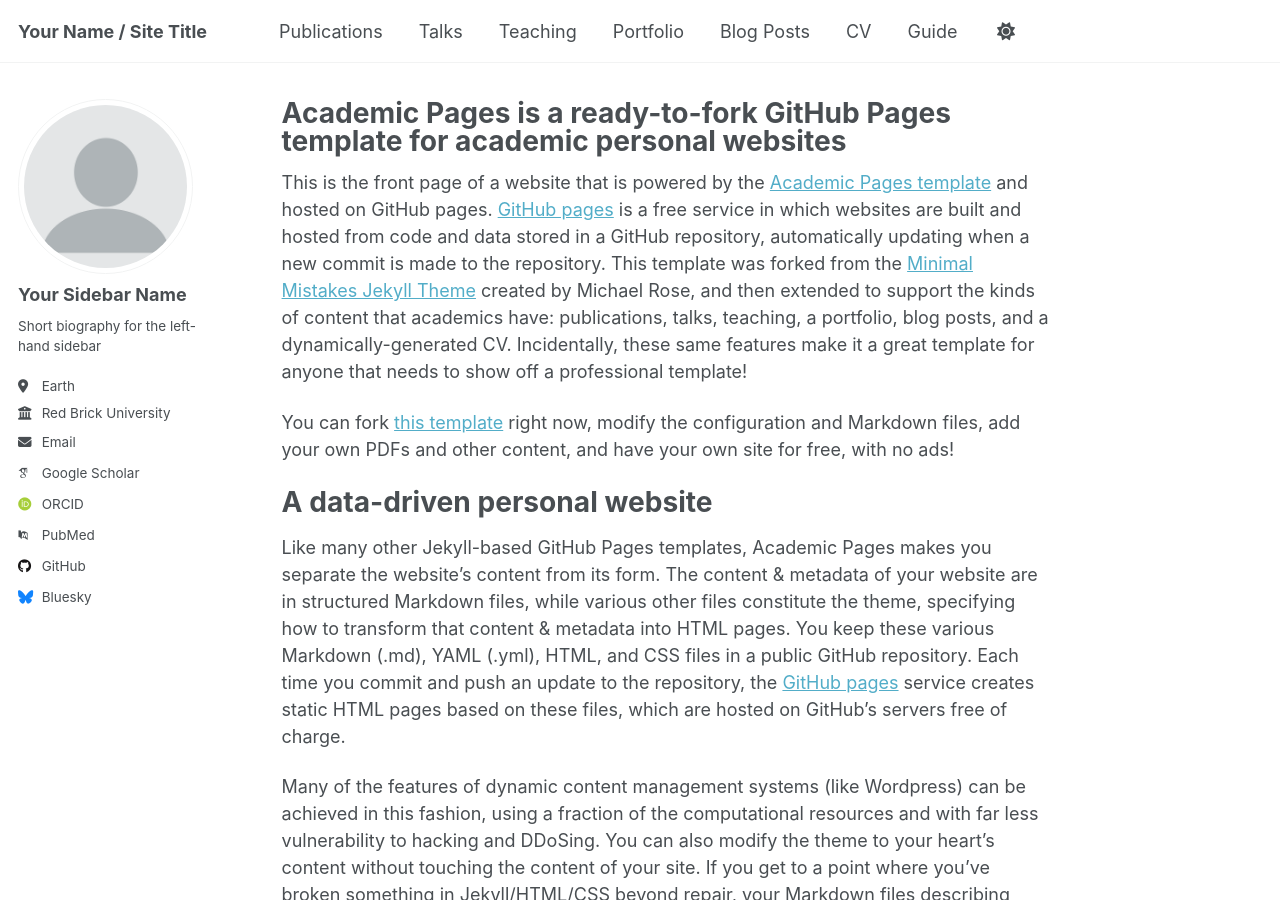
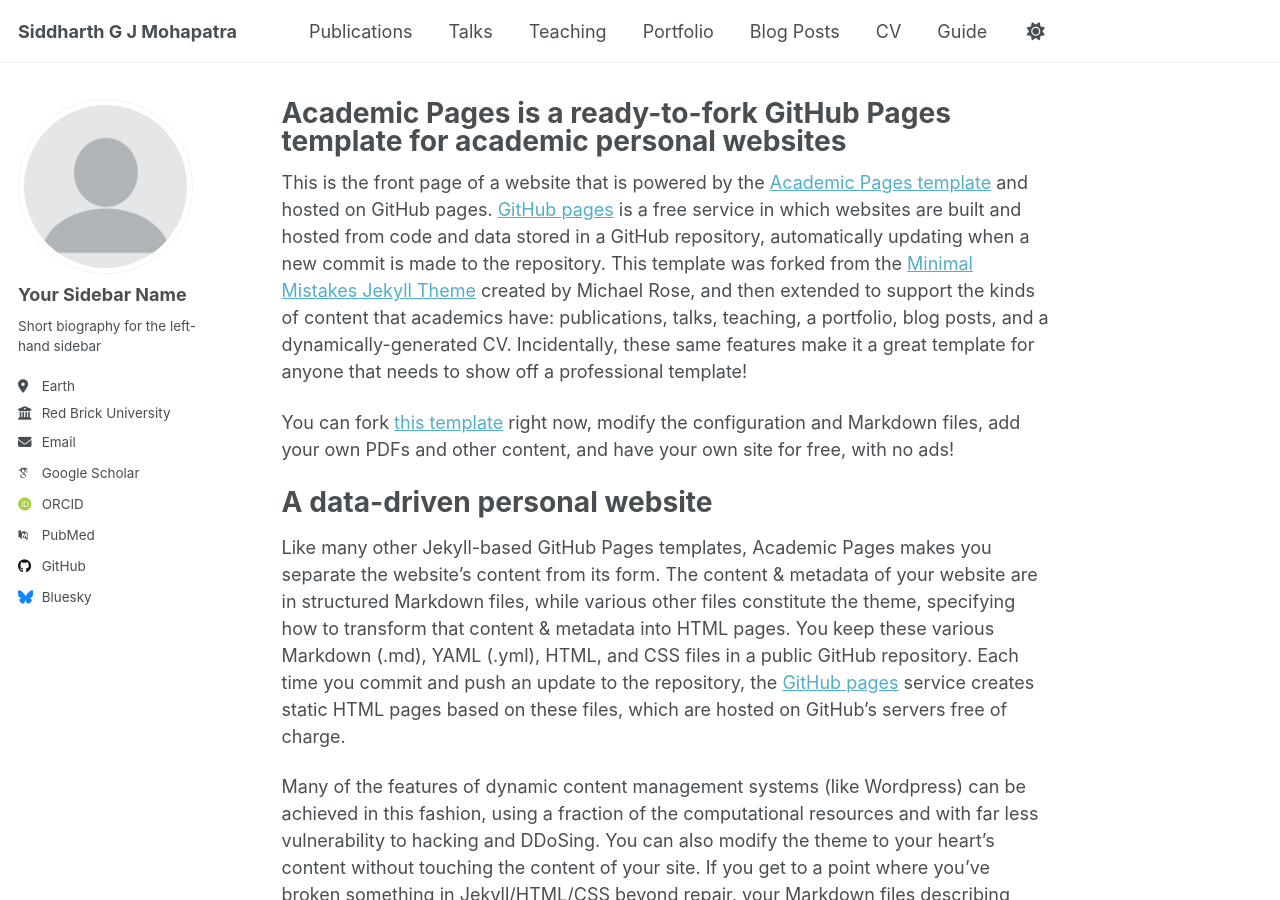
Before and after one commit to siddharthgjmohapatra/siddharthgjmohapatra.github.io, a Jekyll site: the page built from _pages/about.md, in a window 1280 px wide and 900 px high. Built offline with Jekyll 4.4.1, drawn with Linux system fonts in a browser that asks for light colours; some web fonts are replaced; a script that is not in the unit is left out.

Commit message:
Update _config.yml

```diff
--- a/_config.yml
+++ b/_config.yml
@@ -9,7 +9,7 @@
 # Basic Site Settings
 locale                   : "en-US"
 site_theme               : "default" # Currently available options are "default", "air"
-title                    : "Your Name / Site Title"
+title                    : "Siddharth G J Mohapatra"
 title_separator          : "-"
 name                     : &name "Your Name"
 description              : &description "personal description"
```
